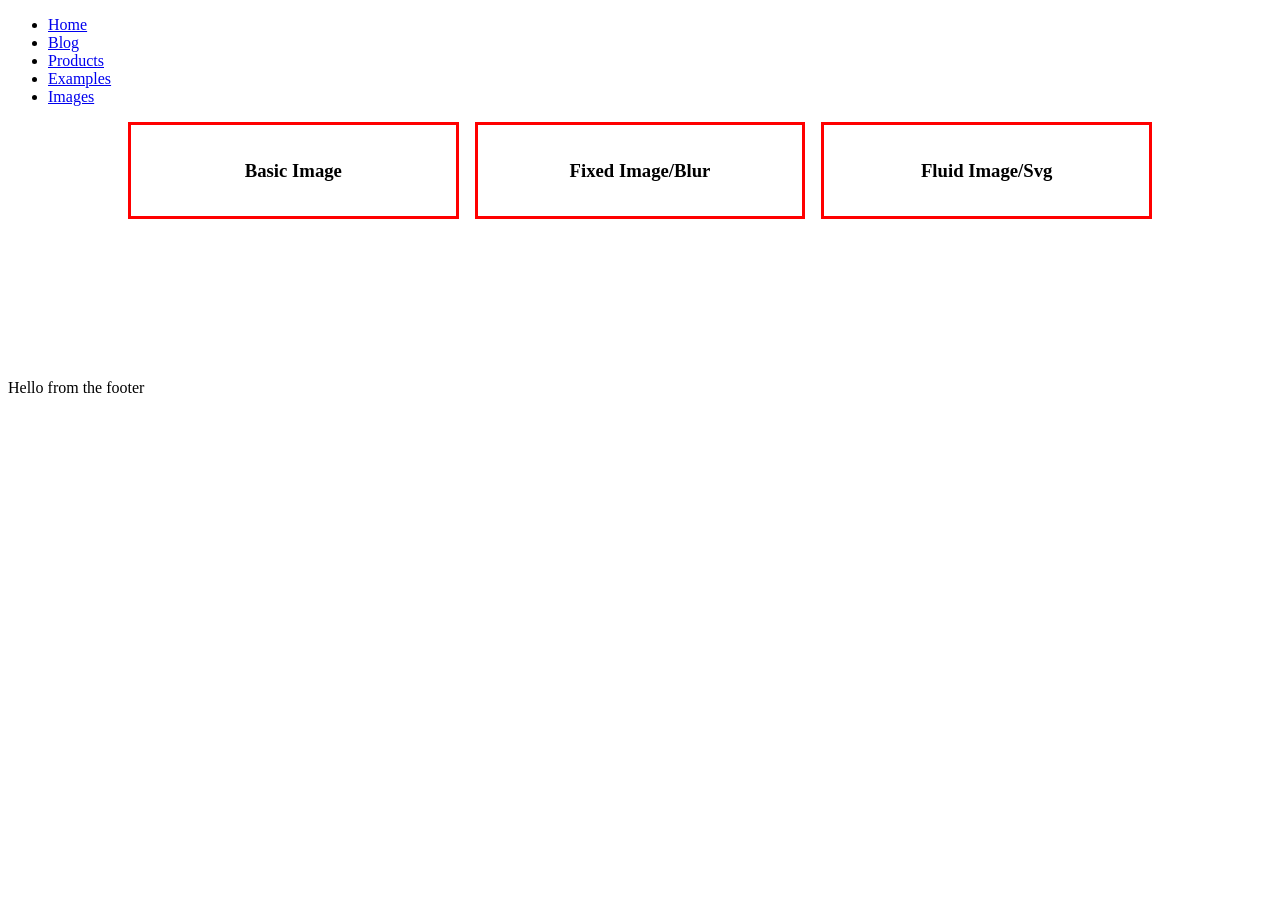
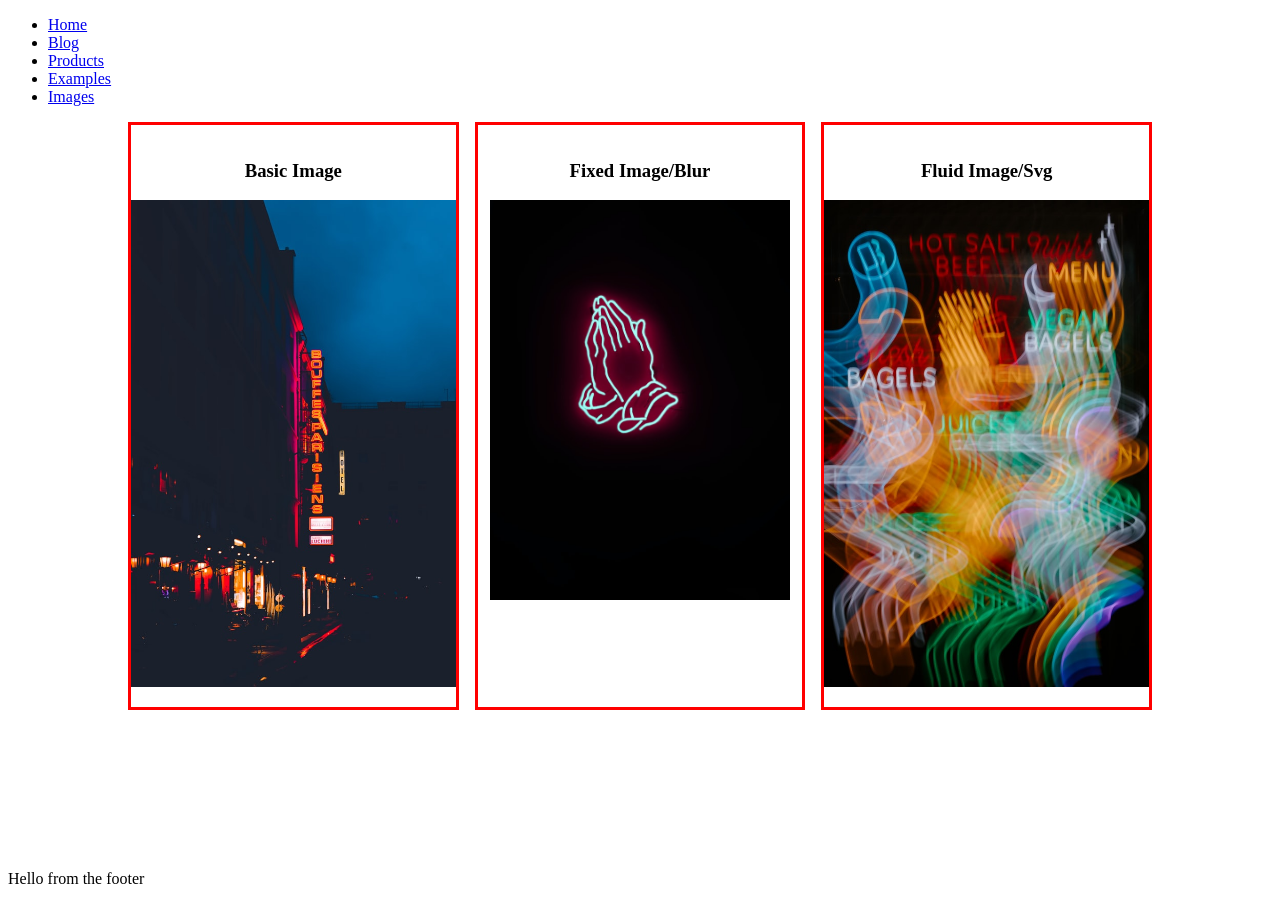
Before and after one commit to danielalexvega/gatsby_tutorial, a Gatsby site: page /images in a window 1280 px wide. Before the commit the page ends 800 px from the top, so only its background shows below. Built offline with nearby package versions, Linux system fonts and the light colour scheme; Gatsby itself is replaced by a stand-in of ours.

Commit message:
add graphql images

```diff
--- a/src/examples/Images.js
+++ b/src/examples/Images.js
@@ -1,21 +1,21 @@
 import React from 'react';
 import { graphql, useStaticQuery } from 'gatsby';
-import img from '../images/hands.jpg';
+import img from '../images/hotel.jpg';
 import Image from 'gatsby-image';
 
 const getImages = graphql`
 {
   fixed:file(relativePath:{eq:"hands.jpg"}){
     childImageSharp{
-      fixed (width:300){
-        src
+      fixed (width:300, grayscale: true) {
+        ...GatsbyImageSharpFixed
       }
     }
   }
   fluid:file(relativePath:{eq:"neon.jpg"}){
     childImageSharp{
       fluid{
-        src
+        ...GatsbyImageSharpFluid
       }
     }
   }
@@ -23,16 +23,21 @@
 `
 
 const Images = () => {
+  const data = useStaticQuery(getImages);
+
   return (
     <section className="images">
       <article className="single-image">
         <h3>Basic Image</h3>
+        <img src={img} alt="Hands image" width="100%" />
       </article>
       <article className="single-image">
         <h3>Fixed image/blur</h3>
+        <Image fixed={data.fixed.childImageSharp.fixed} />
       </article>
       <article className="single-image">
         <h3>Fluid Image/svg</h3>
+        <Image fluid={data.fluid.childImageSharp.fluid} />
       </article>
     </section>
   )
```
